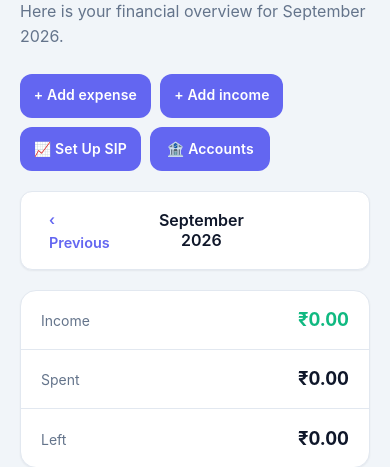
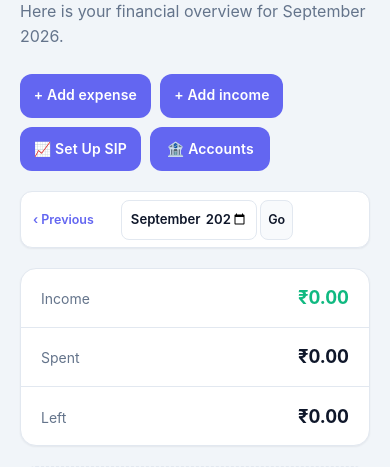
Before and after one commit to meghna24001/Finance-Dashboard, a Flask app: page /dashboard in a window 390 px wide. Shown: the part 195-662 px from the top of the page. Run offline with Flask 3, Linux system fonts and the light colour scheme; the visitor is signed in with stand-in values (Sample User, id 1); data that the repository does not hold is empty; some libraries are stand-ins or nearby versions.

Commit message:
Refactor dashboard and styling for improved user experience
- Enhance finance.py with new features and optimizations.
- Update dashboard.py to streamline data handling.
- Revise CSS styles for better layout and responsiveness.
- Modify templates for consistency and clarity.
- Add tests for dashboard functionality to ensure reliability.

```diff
--- a/routes/budgets.py
+++ b/routes/budgets.py
@@ -40,6 +40,7 @@ def show_index(form):
         can_add=bool(form.category_id.choices),
         month_label=date(year, month, 1).strftime("%B %Y"),
         month_key=f"{year}-{month:02d}",
+        current_month=f"{now.year}-{now.month:02d}",
         prev_month=f"{prev_year}-{prev_month:02d}",
         next_month=None if is_current_month else f"{next_year}-{next_month:02d}",
     )
--- a/routes/dashboard.py
+++ b/routes/dashboard.py
@@ -1,12 +1,13 @@
 import calendar
-from datetime import date
+from datetime import date, timedelta
 from decimal import Decimal
 
-from flask import Blueprint, redirect, render_template, request, url_for
+from flask import Blueprint, flash, redirect, render_template, request, url_for
 from flask_login import current_user, login_required
 
 from finance import (
     budget_rows,
+    date_range_trend,
     month_transactions,
     monthly_trend,
     parse_month,
@@ -33,10 +34,66 @@ def home():
     year, month = parse_month(request.args.get("month"))
     items = month_transactions(current_user.id, year, month)
     spending = spending_by_category(items)
-    trend = monthly_trend(current_user.id, year, month)
     budgets = budget_rows(current_user.budgets, items)
 
     now = today()
+    trend_range = request.args.get("trend_range", "6")
+    if trend_range not in {"3", "6", "12", "fiscal", "custom"}:
+        trend_range = "6"
+
+    trend_start = request.args.get("start", "")
+    trend_end = request.args.get("end", "")
+    if trend_range == "custom":
+        try:
+            if (
+                len(trend_start) != 10
+                or len(trend_end) != 10
+                or trend_start[4] != "-"
+                or trend_end[4] != "-"
+            ):
+                raise ValueError
+            custom_start = date.fromisoformat(trend_start)
+            custom_end = date.fromisoformat(trend_end)
+            month_span = (
+                (custom_end.year - custom_start.year) * 12
+                + custom_end.month - custom_start.month + 1
+            )
+            if (
+                custom_start > custom_end
+                or custom_start < date(2000, 1, 1)
+                or custom_end > now
+                or month_span > 60
+            ):
+                raise ValueError
+        except ValueError:
+            flash("Choose a valid date range from 1 January 2000 through today, up to 60 months.", "error")
+            trend_range = "6"
+            trend_start = ""
+            trend_end = ""
+        else:
+            trend = date_range_trend(current_user.id, custom_start, custom_end)
+            trend_range_label = f"{custom_start.strftime('%d %b %Y')} – {custom_end.strftime('%d %b %Y')}"
+
+    if trend_range != "custom" or not trend_start or not trend_end:
+        if trend_range == "fiscal":
+            fiscal_start_year = year if month >= 4 else year - 1
+            range_start = date(fiscal_start_year, 4, 1)
+            range_end = date(fiscal_start_year + 1, 3, 31)
+            trend = date_range_trend(current_user.id, range_start, range_end)
+            trend_range_label = f"Financial year · {range_start.strftime('%b %Y')}–{range_end.strftime('%b %Y')}"
+        elif trend_range in {"3", "6", "12"}:
+            trend = monthly_trend(current_user.id, year, month, int(trend_range))
+            trend_range_label = f"Last {trend_range} months"
+        else:
+            trend = monthly_trend(current_user.id, year, month)
+            trend_range = "6"
+            trend_range_label = "Last 6 months"
+
+    if not trend_start or not trend_end:
+        first_year, first_month = shift_month(year, month, -5)
+        trend_start = date(first_year, first_month, 1).isoformat()
+        trend_end = min(date(year, month, calendar.monthrange(year, month)[1]), now).isoformat()
+
     prev_year, prev_month = shift_month(year, month, -1)
     next_year, next_month = shift_month(year, month, 1)
     is_current_month = (year, month) == (now.year, now.month)
@@ -91,6 +148,12 @@ def home():
         net_worth=net_worth,
         month_label=date(year, month, 1).strftime("%B %Y"),
         month_key=f"{year}-{month:02d}",
+        current_month=f"{now.year}-{now.month:02d}",
         prev_month=f"{prev_year}-{prev_month:02d}",
         next_month=None if is_current_month else f"{next_year}-{next_month:02d}",
+        trend_range=trend_range,
+        trend_range_label=trend_range_label,
+        trend_start=trend_start,
+        trend_end=trend_end,
+        today_iso=now.isoformat(),
     )
--- a/routes/transactions.py
+++ b/routes/transactions.py
@@ -50,6 +50,7 @@ def index():
         summary=totals(items),
         month_label=date(year, month, 1).strftime("%B %Y"),
         month_key=f"{year}-{month:02d}",
+        current_month=f"{now.year}-{now.month:02d}",
         prev_month=f"{prev_year}-{prev_month:02d}",
         next_month=None if is_current_month else f"{next_year}-{next_month:02d}",
     )
--- a/static/css/style.css
+++ b/static/css/style.css
@@ -1044,6 +1044,33 @@ html[data-theme="dark"] .notif-item--unread { background: rgba(99,102,241,0.12);
   box-shadow: var(--shadow-sm);
 }
 .months__label { font-size: 1rem; font-weight: 600; text-align: center; }
+.months__picker { display: flex; align-items: center; justify-content: center; gap: 0.4rem; min-width: 0; }
+.months__input {
+  min-width: 0;
+  width: 10.5rem;
+  min-height: 2.5rem;
+  padding: 0.35rem 0.5rem;
+  border: 1px solid var(--line);
+  border-radius: var(--radius-sm);
+  background: var(--surface);
+  color: var(--ink);
+  font: inherit;
+  font-size: 0.9rem;
+  font-weight: 600;
+}
+.months__go {
+  min-height: 2.5rem;
+  padding: 0 0.65rem;
+  border: 1px solid var(--line);
+  border-radius: var(--radius-sm);
+  background: var(--surface-2);
+  color: var(--ink);
+  font: inherit;
+  font-size: 0.85rem;
+  font-weight: 600;
+  cursor: pointer;
+}
+.months__go:hover { background: var(--primary-light); }
 .months__link {
   min-width: 5rem;
   padding: 0.35rem 0.75rem;
@@ -1057,6 +1084,13 @@ html[data-theme="dark"] .notif-item--unread { background: rgba(99,102,241,0.12);
 .months__link:hover { background: var(--primary-light); }
 .months__link:last-child { text-align: right; }
 .months__link--off { visibility: hidden; }
+@media (max-width: 639px) {
+  .months { gap: 0.2rem; padding: 0.45rem; }
+  .months__link { min-width: 0; padding: 0.3rem; font-size: 0.78rem; }
+  .months__input { width: 8.5rem; font-size: 0.82rem; }
+  .months__go { padding: 0 0.45rem; font-size: 0.78rem; }
+  .months__picker { gap: 0.2rem; }
+}
 
 /* ============================================================
    SUMMARY TOTALS
--- a/templates/_month_switch.html
+++ b/templates/_month_switch.html
@@ -1,9 +1,18 @@
 {# Previous / next month links. Set `endpoint` to the page they should go to. #}
 <div class="months">
-  <a class="months__link" href="{{ url_for(endpoint, month=prev_month) }}" aria-label="Previous month">‹ Previous</a>
-  <h2 class="months__label">{{ month_label }}</h2>
+  <a class="months__link" href="{{ url_for(endpoint, month=prev_month, trend_range=request.args.get('trend_range'), start=request.args.get('start'), end=request.args.get('end')) }}" aria-label="Previous month">‹ Previous</a>
+  <form class="months__picker" method="get" action="{{ url_for(endpoint) }}">
+    {% if endpoint == 'dashboard.home' and request.args.get('trend_range') %}
+    <input type="hidden" name="trend_range" value="{{ request.args.get('trend_range') }}">
+    {% if request.args.get('start') %}<input type="hidden" name="start" value="{{ request.args.get('start') }}">{% endif %}
+    {% if request.args.get('end') %}<input type="hidden" name="end" value="{{ request.args.get('end') }}">{% endif %}
+    {% endif %}
+    <label class="sr-only" for="month-picker">Choose month</label>
+    <input class="months__input" type="month" id="month-picker" name="month" value="{{ month_key }}" min="2000-01" max="{{ current_month }}">
+    <button type="submit" class="months__go">Go</button>
+  </form>
   {% if next_month %}
-    <a class="months__link" href="{{ url_for(endpoint, month=next_month) }}" aria-label="Next month">Next ›</a>
+    <a class="months__link" href="{{ url_for(endpoint, month=next_month, trend_range=request.args.get('trend_range'), start=request.args.get('start'), end=request.args.get('end')) }}" aria-label="Next month">Next ›</a>
   {% else %}
     <span class="months__link months__link--off" aria-hidden="true">Next ›</span>
   {% endif %}
--- a/templates/base.html
+++ b/templates/base.html
@@ -18,7 +18,7 @@
   <meta name="apple-mobile-web-app-title" content="{{ app_short_name }}">
   <meta name="apple-mobile-web-app-status-bar-style" content="black-translucent">
   <title>{% block title %}{{ app_name }}{% endblock %}</title>
-  <link rel="stylesheet" href="{{ url_for('static', filename='css/style.css', v='20260928-1') }}">
+  <link rel="stylesheet" href="{{ url_for('static', filename='css/style.css', v='20260928-2') }}">
 </head>
 <body class="{% block body_class %}{% endblock %}"{% block body_attrs %}{% endblock %}>
   {% block body %}{% endblock %}
--- a/templates/dashboard.html
+++ b/templates/dashboard.html
@@ -113,12 +113,39 @@
   {% endif %}
 </section>
 
-<!-- Last 6 months grouped bar chart -->
+<!-- Income and spending history -->
 <section class="panel">
-  <h2 class="panel__title">Last 6 months</h2>
+  <div class="chart-panel__header">
+    <div>
+      <h2 class="panel__title">Income vs. spending</h2>
+      <p class="muted chart-panel__range">{{ trend_range_label }}</p>
+    </div>
+    <form class="chart-range" method="get" action="{{ url_for('dashboard.home') }}">
+      <input type="hidden" name="month" value="{{ month_key }}">
+      <label class="sr-only" for="trend-range">Chart date range</label>
+      <select id="trend-range" name="trend_range" data-trend-range>
+        <option value="3"{% if trend_range == '3' %} selected{% endif %}>3 months</option>
+        <option value="6"{% if trend_range == '6' %} selected{% endif %}>6 months</option>
+        <option value="12"{% if trend_range == '12' %} selected{% endif %}>12 months</option>
+        <option value="fiscal"{% if trend_range == 'fiscal' %} selected{% endif %}>Financial year (Apr–Mar)</option>
+        <option value="custom"{% if trend_range == 'custom' %} selected{% endif %}>Custom range</option>
+      </select>
+      <div class="chart-range__dates" data-custom-range{% if trend_range != 'custom' %} hidden{% endif %}>
+        <label>
+          <span>From</span>
+          <input type="date" name="start" value="{{ trend_start }}" min="2000-01-01" max="{{ today_iso }}">
+        </label>
+        <label>
+          <span>To</span>
+          <input type="date" name="end" value="{{ trend_end }}" min="2000-01-01" max="{{ today_iso }}">
+        </label>
+      </div>
+      <button class="chart-range__apply" type="submit">Apply</button>
+    </form>
+  </div>
   {% if trend_has_data %}
   <div class="chart chart--histogram">
-    <canvas id="trend-chart" role="img" aria-label="Grouped bar chart of income and spending for each of the last 6 months. The same figures are in the table below.">
+    <canvas id="trend-chart" role="img" aria-label="Grouped bar chart comparing income and spending for {{ trend_range_label }}. The same figures are in the table below.">
       Income and spending by month are in the table below this chart.
     </canvas>
   </div>
@@ -142,7 +169,7 @@
     </div>
   </details>
   {% else %}
-  <p class="muted">No transactions in these 6 months yet.</p>
+  <p class="muted">No transactions in this range yet.</p>
   {% endif %}
 </section>
 
@@ -170,9 +197,17 @@
 {{ super() }}
 <script type="application/json" id="chart-data">{{ chart_data|tojson }}</script>
 <script src="{{ url_for('static', filename='js/vendor/chart.umd.min.js') }}"></script>
-<script src="{{ url_for('static', filename='js/dashboard.js', v='20260925-3') }}"></script>
+<script src="{{ url_for('static', filename='js/dashboard.js', v='20260928-1') }}"></script>
 <script>
   (function () {
+    var rangeSelect = document.querySelector("[data-trend-range]");
+    var customRange = document.querySelector("[data-custom-range]");
+    if (rangeSelect && customRange) {
+      rangeSelect.addEventListener("change", function () {
+        customRange.hidden = rangeSelect.value !== "custom";
+      });
+    }
+
     var greetingEl = document.getElementById('time-greeting');
     if (!greetingEl) return;
     var hour = new Date().getHours();
--- a/templates/recurring/index.html
+++ b/templates/recurring/index.html
@@ -47,7 +47,7 @@
       <div class="recurring-item__actions">
         <form method="post" action="{{ url_for('recurring.toggle', rec_id=r.id) }}">
           <input type="hidden" name="csrf_token" value="{{ csrf_token() }}">
-          <button type="submit" class="button button--inline recurring-action-button" title="{{ 'Pause' if r.is_active else 'Activate' }}">
+          <button type="submit" class="text-action" title="{{ 'Pause' if r.is_active else 'Activate' }}" aria-label="{{ 'Pause' if r.is_active else 'Resume' }} {{ r.name }}">
             {{ 'Pause' if r.is_active else 'Resume' }}
           </button>
         </form>
```
Also changed, not shown: other parts of static/css/style.css (+46 -7 lines), finance.py (+35 -0 lines), tests/test_dashboard.py (+16 -0 lines).
